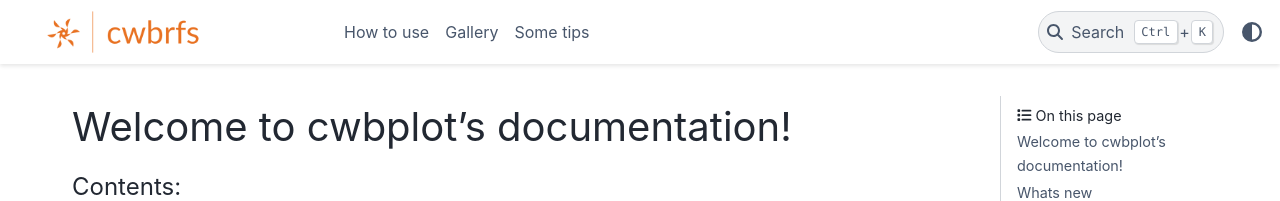
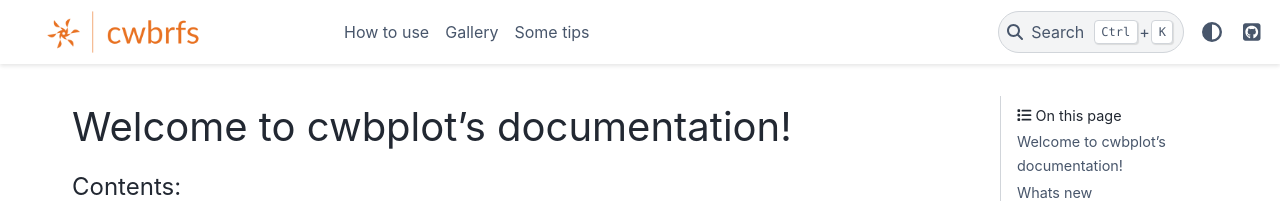
Before and after one commit to Liu-CWB/cwbplot, a Sphinx documentation site: the page built from docs/source/index.rst, in a window 1280 px wide. Shown: the top 201 px of the page. Built offline with Sphinx 7.4.7 and the PyData theme 0.15.4, drawn with Linux system fonts in a browser that asks for light colours.

Commit message:
add github icon

```diff
--- a/docs/source/conf.py
+++ b/docs/source/conf.py
@@ -59,6 +59,30 @@
 #html_theme_path = [sphinx_rtd_theme.get_html_theme_path()]
 html_logo = './image/cwbrfs-logos_transparent-cut.png'
 
+
+html_theme_options = {
+    "icon_links": [
+        {
+            # Label for this link
+            "name": "GitHub",
+            # URL where the link will redirect
+            "url": "https://github.com/Liu-CWB/cwbplot/tree/master",  # required
+            # Icon class (if "type": "fontawesome"), or path to local image (if "type": "local")
+            "icon": "fab fa-github-square",
+            # Whether icon should be a FontAwesome class, or a local file
+            "type": "fontawesome",  # Default is fontawesome
+        }
+   ]
+}
+
+
+
+
+
+
+
+
+
 # Add any paths that contain custom static files (such as style sheets) here,
 # relative to this directory. They are copied after the builtin static files,
 # so a file named "default.css" will overwrite the builtin "default.css".
```
